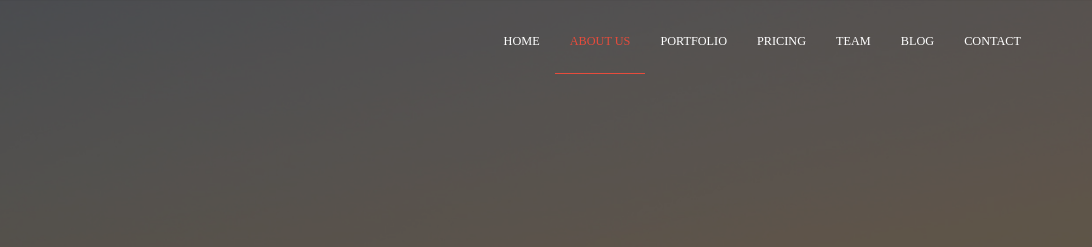
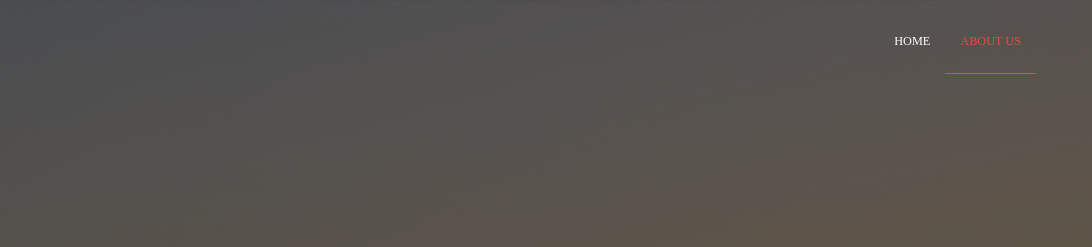
Before and after one commit to KangCJ44/KangCJ44.github.io, a plain HTML site: page index.html in a window 1280 px wide. Shown: the top 247 px of the page, 188-1280 px from the left. Drawn offline with Linux system fonts and the light colour scheme.

Commit message:
Update index.html

```diff
--- a/index.html
+++ b/index.html
@@ -68,11 +68,6 @@
                                             <ul class="nav navbar-nav navbar-right">
                                                 <li><a href="#home">HOME</a></li>
                                                 <li><a href="#history">ABOUT US</a></li>
-                                                <li><a href="#portfolio">PORTFOLIO</a></li>
-                                                <li><a href="#pricing">PRICING</a></li>
-                                                <li><a href="#team">TEAM</a></li>
-                                                <li><a href="#blog">BLOG</a></li>
-                                                <li><a href="#contact">CONTACT</a></li>
                                             </ul>
 
 
```
